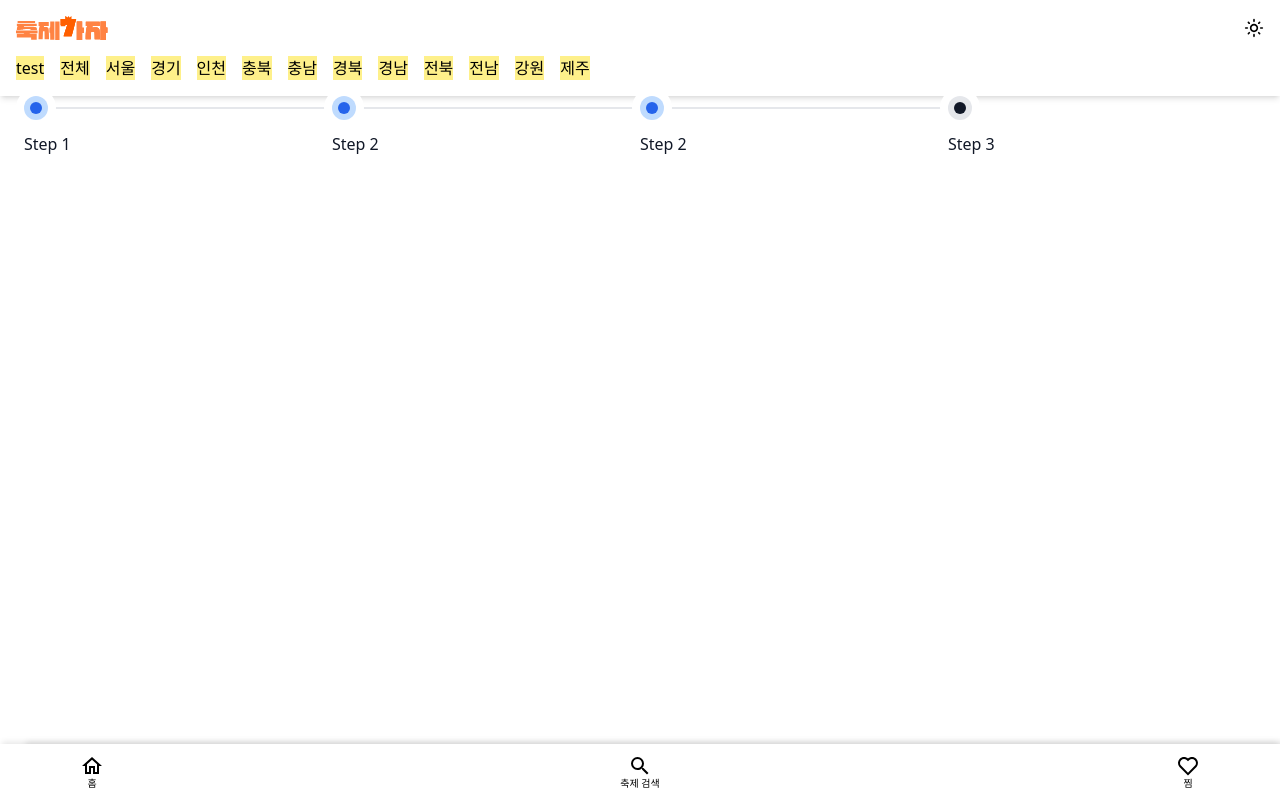
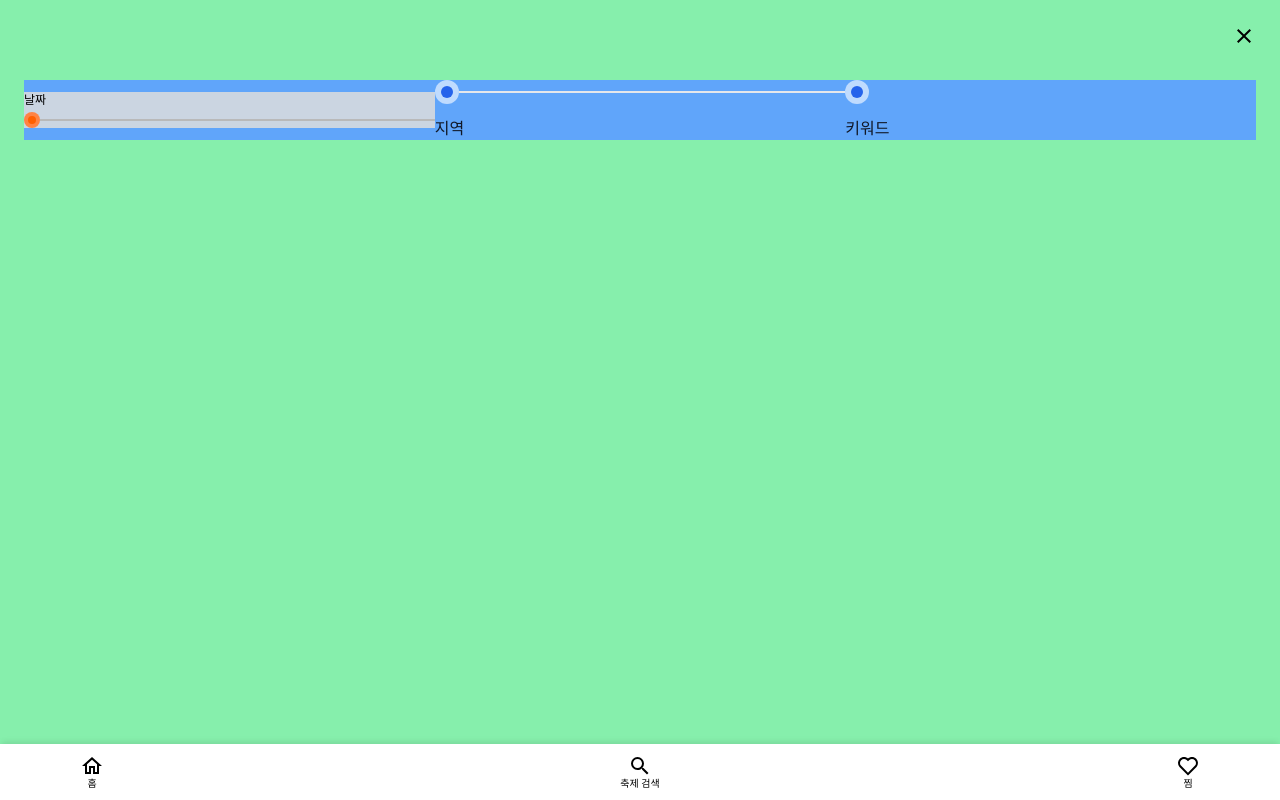
Before and after one commit to wilderif/React_API_Practice, a React (Vite) app: page /search in a window 1280 px wide. Built offline with nearby package versions, Linux system fonts and the light colour scheme.

Commit message:
feat: Add CloseIcon component and update SearchLayout layout
- Added CloseIcon component
- Updated SearchLayout component layout to cover the screen except for the footer

```diff
--- /dev/null
+++ b/src/components/ui/icon/CloseIcon.jsx
@@ -0,0 +1,7 @@
+import { MdClose } from "react-icons/md";
+
+const CloseIcon = () => {
+  return <MdClose className="h-6 w-6" />;
+};
+
+export default CloseIcon;
--- a/src/components/ui/icon/index.js
+++ b/src/components/ui/icon/index.js
@@ -1,6 +1,7 @@
 export { default as ArrowBackIcon } from "./ArrowBackIcon";
 export { default as CalendarIcon } from "./CalendarIcon";
 export { default as CallIcon } from "./CallIcon";
+export { default as CloseIcon } from "./CloseIcon";
 export { default as DarkModeIcon } from "./DarkModeIcon";
 export { default as HeartEmptyIcon } from "./HeartEmptyIcon";
 export { default as HeartFillIcon } from "./HeartFillIcon";
--- a/src/features/Search/SearchLayout.jsx
+++ b/src/features/Search/SearchLayout.jsx
@@ -1,14 +1,19 @@
 import { Outlet } from "react-router-dom";
-import BottomNavBar from "../../components/BottomNavBar";
+import { CloseIcon } from "../../components/ui/icon/index";
+
 import ProgressIndicator from "./components/ProgressIndicator";
 
 const SearchLayout = () => {
   return (
-    <>
-      <ProgressIndicator />
-      <Outlet />
-      <BottomNavBar />
-    </>
+    <div className="absolute left-0 right-0 top-0 h-screen bg-green-300 pb-20">
+      <div className="mx-6">
+        <button className="absolute right-6 top-6">
+          <CloseIcon />
+        </button>
+        <ProgressIndicator />
+        <Outlet />
+      </div>
+    </div>
   );
 };
 
--- a/src/features/Search/components/ProgressIndicator.jsx
+++ b/src/features/Search/components/ProgressIndicator.jsx
@@ -1,48 +1,37 @@
 const ProgressIndicator = ({ progress }) => {
   return (
-    <div className="">
-      <ol class="flex items-center">
-        <li class="relative mb-6 w-full">
+    <div className="mt-20 flex w-full justify-center bg-blue-400">
+      <ol class="flex w-full items-center">
+        <li class="relative w-full bg-slate-300">
+          <div class="mb-1">
+            <h3 class="text-xs dark:text-white">날짜</h3>
+          </div>
           <div class="flex items-center">
-            <div class="z-10 flex h-6 w-6 shrink-0 items-center justify-center rounded-full bg-blue-200 ring-0 ring-white sm:ring-8 dark:bg-blue-900 dark:ring-gray-900">
+            <div class="z-10 flex h-4 w-4 shrink-0 items-center justify-center rounded-full bg-brand-primary ring-0 ring-white">
+              <span class="flex h-2 w-2 rounded-full bg-brand-point"></span>
+            </div>
+            <div class="flex h-0.5 w-full bg-achromatic-light"></div>
+          </div>
+        </li>
+        <li class="relative w-full">
+          <div class="flex items-center">
+            <div class="z-10 flex h-6 w-6 shrink-0 items-center justify-center rounded-full bg-blue-200 ring-0 ring-white">
               <span class="flex h-3 w-3 rounded-full bg-blue-600"></span>
             </div>
             <div class="flex h-0.5 w-full bg-gray-200 dark:bg-gray-700"></div>
           </div>
           <div class="mt-3">
-            <h3 class="font-medium text-gray-900 dark:text-white">Step 1</h3>
+            <h3 class="font-medium text-gray-900 dark:text-white">지역</h3>
           </div>
         </li>
-        <li class="relative mb-6 w-full">
+        <li class="relative w-full">
           <div class="flex items-center">
-            <div class="z-10 flex h-6 w-6 shrink-0 items-center justify-center rounded-full bg-blue-200 ring-0 ring-white sm:ring-8 dark:bg-blue-900 dark:ring-gray-900">
+            <div class="z-10 flex h-6 w-6 shrink-0 items-center justify-center rounded-full bg-blue-200 ring-0 ring-white">
               <span class="flex h-3 w-3 rounded-full bg-blue-600"></span>
-            </div>
-            <div class="flex h-0.5 w-full bg-gray-200 dark:bg-gray-700"></div>
-          </div>
-          <div class="mt-3">
-            <h3 class="font-medium text-gray-900 dark:text-white">Step 2</h3>
-          </div>
-        </li>
-        <li class="relative mb-6 w-full">
-          <div class="flex items-center">
-            <div class="z-10 flex h-6 w-6 shrink-0 items-center justify-center rounded-full bg-blue-200 ring-0 ring-white sm:ring-8 dark:bg-blue-900 dark:ring-gray-900">
-              <span class="flex h-3 w-3 rounded-full bg-blue-600"></span>
-            </div>
-            <div class="flex h-0.5 w-full bg-gray-200 dark:bg-gray-700"></div>
-          </div>
-          <div class="mt-3">
-            <h3 class="font-medium text-gray-900 dark:text-white">Step 2</h3>
-          </div>
-        </li>
-        <li class="relative mb-6 w-full">
-          <div class="flex items-center">
-            <div class="z-10 flex h-6 w-6 shrink-0 items-center justify-center rounded-full bg-gray-200 ring-0 ring-white sm:ring-8 dark:bg-gray-700 dark:ring-gray-900">
-              <span class="flex h-3 w-3 rounded-full bg-gray-900 dark:bg-gray-300"></span>
             </div>
           </div>
           <div class="mt-3">
-            <h3 class="font-medium text-gray-900 dark:text-white">Step 3</h3>
+            <h3 class="font-medium text-gray-900 dark:text-white">키워드</h3>
           </div>
         </li>
       </ol>
```
